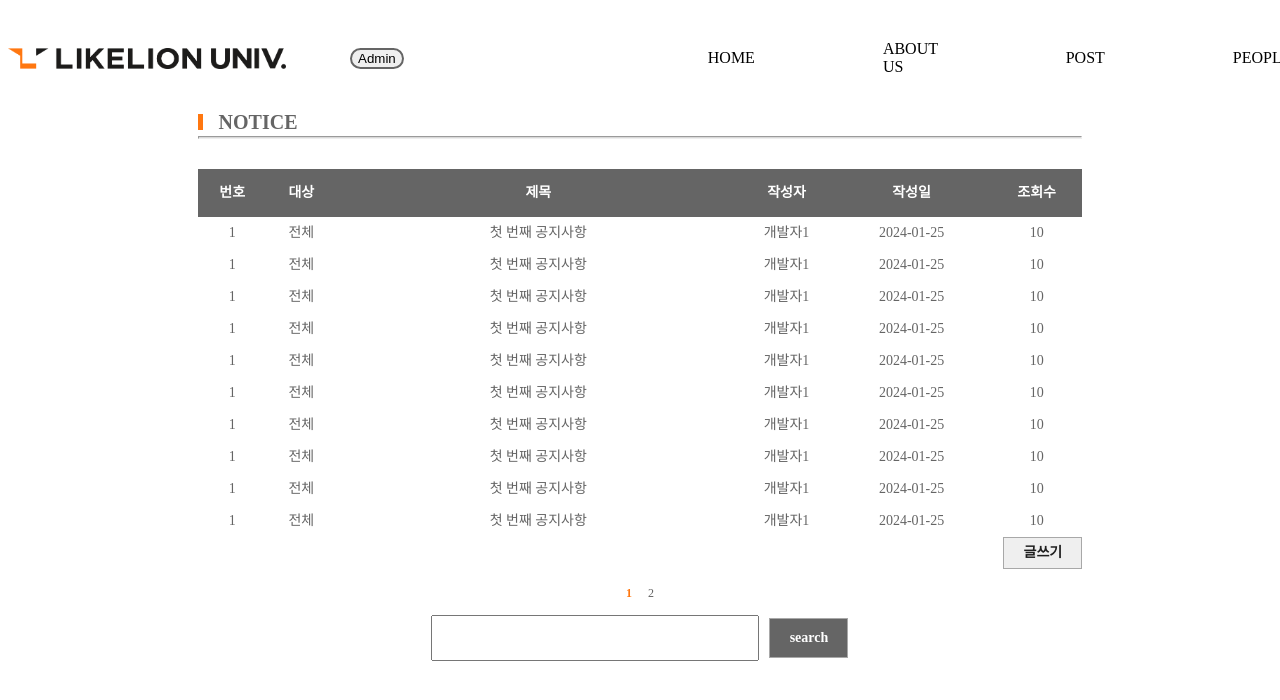
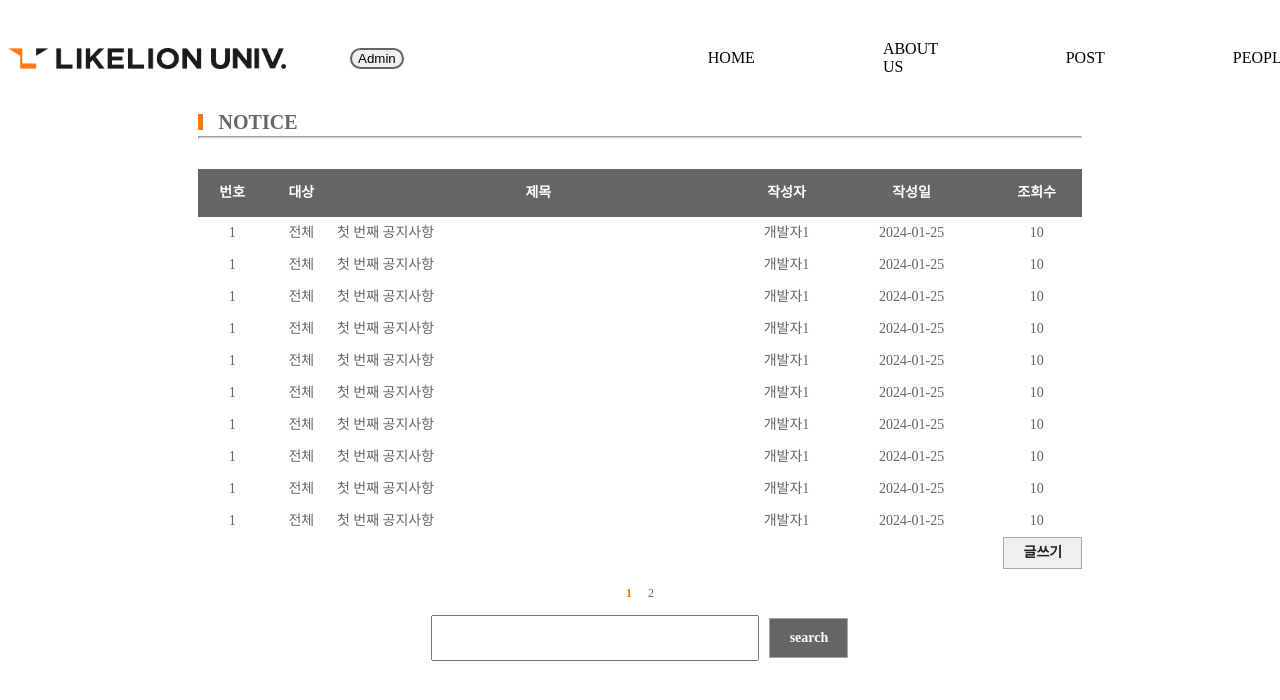
Before and after one commit to Likelion-YeungNam-Univ/yuLion_client, a React (Create React App) app: page /post in a window 1280 px wide. Shown: the top 700 px of the page. Built offline with nearby package versions, Linux system fonts and the light colour scheme.

Commit message:
fix: postList 제목 정렬 수정

```diff
--- a/src/components/postLists/ListContent.js
+++ b/src/components/postLists/ListContent.js
@@ -35,9 +35,9 @@ const ListContent = ({ posts }) => {
               <ListContentBodyTd style={{ flex: 1.5 }}>
                 {post.target}
               </ListContentBodyTd>
-              <ListContentBodyTd style={{ flex: 9 }}>
+              <ListContentBodyNotCenterTd style={{ flex: 9 }}>
                 {post.title}
-              </ListContentBodyTd>
+              </ListContentBodyNotCenterTd>
               <ListContentBodyTd style={{ flex: 2 }}>
                 {post.author}
               </ListContentBodyTd>
@@ -112,6 +112,18 @@ const ListContentBodyTd = styled.td`
   justify-content: center;
   align-items: center;
 `;
+const ListContentBodyNotCenterTd = styled.td`
+  color: #656565;
+  font-family: "Pretendard";
+  font-style: normal;
+  font-weight: 400;
+  font-size: 14px;
+  line-height: 140%;
+  height: 30px;
+  display: flex;
+  justify-content: flex-start;
+  align-items: center;
+`;
 const ListContentPostBox = styled.div`
   text-align: right;
 `;
```
